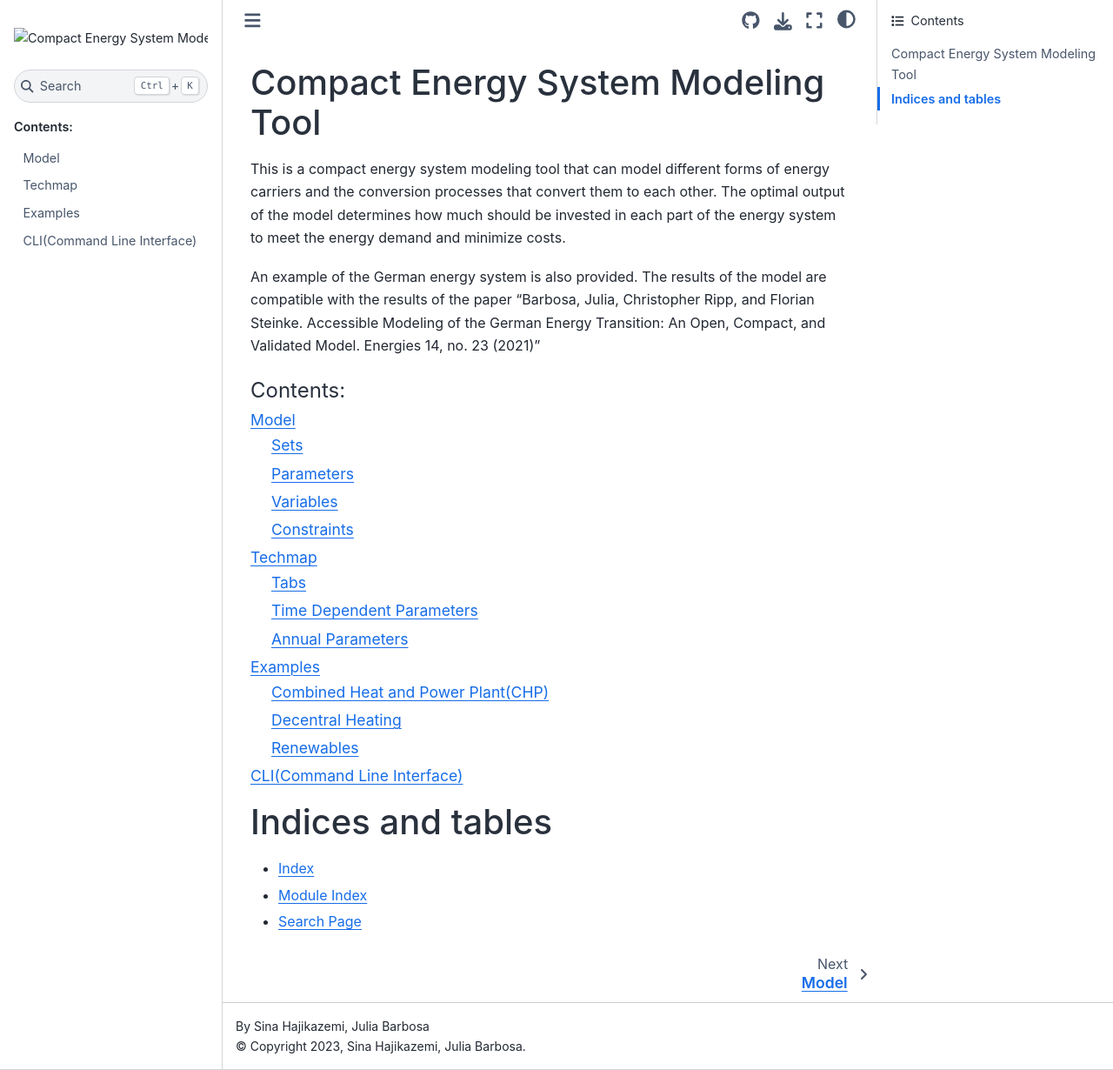
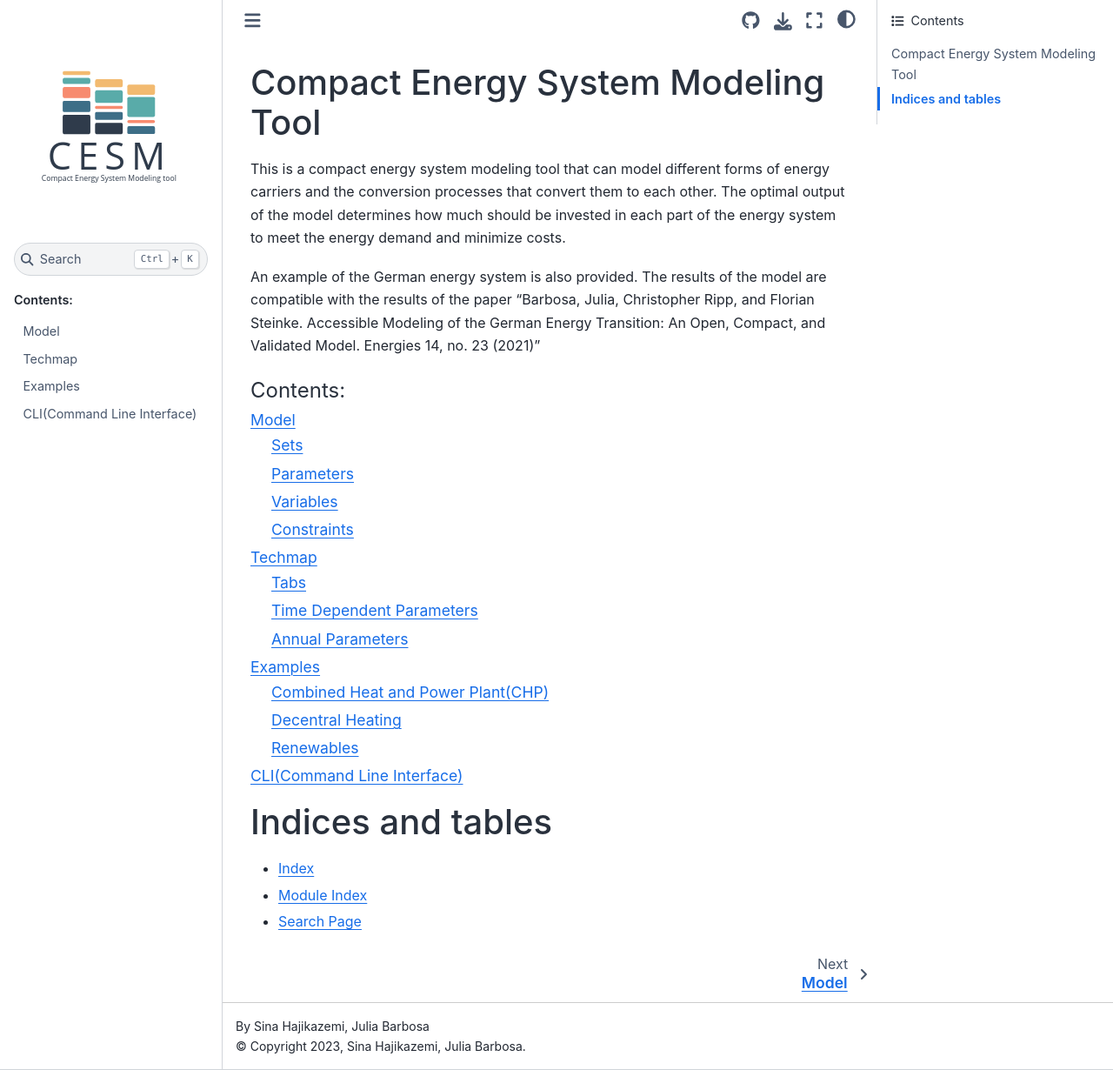
Before and after one commit to EINS-TUDa/CESM, a Sphinx documentation site: the page built from docs/source/index.rst, in a window 1280 px wide and 1230 px high. Shown: the whole window at 87% size. Built offline with Sphinx 7.4.7 and the Sphinx Book theme 1.1.4, drawn with Linux system fonts in a browser that asks for light colours.

Commit message:
Replaced Doucmentaion Logo

```diff
--- a/docs/source/conf.py
+++ b/docs/source/conf.py
@@ -44,7 +44,7 @@ exclude_patterns = []
 # html_theme = 'alabaster'
 html_theme = 'sphinx_book_theme'
 html_static_path = ['_static']
-html_logo = "_static/logo.svg"
+html_logo = "_static/CESM_Logo.svg"
 html_theme_options = {
     "repository_url": "https://github.com/EINS-TUDa/CESM",
     "use_repository_button": True,
```
Also changed, not shown: docs/source/_static/CESM_Logo.svg.
